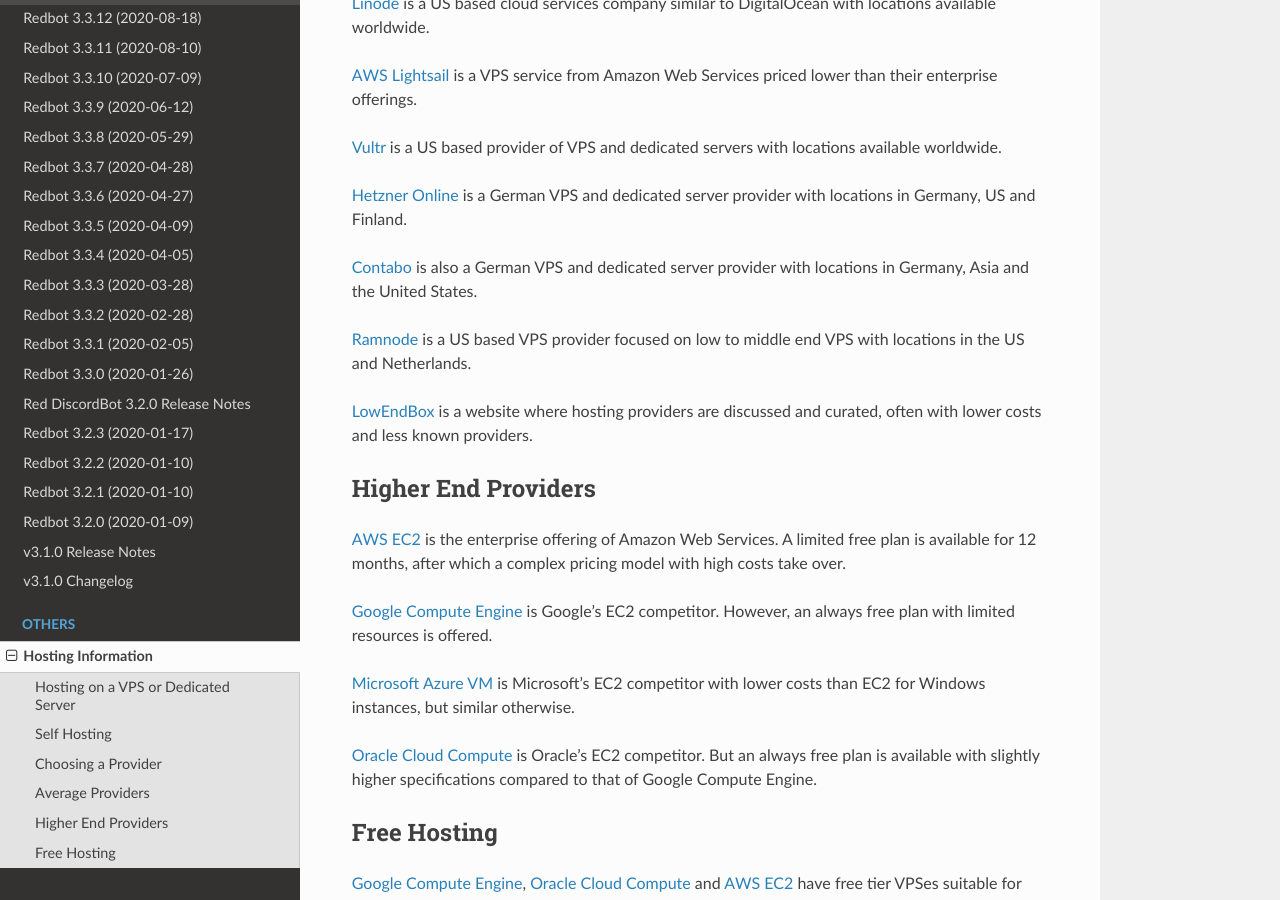
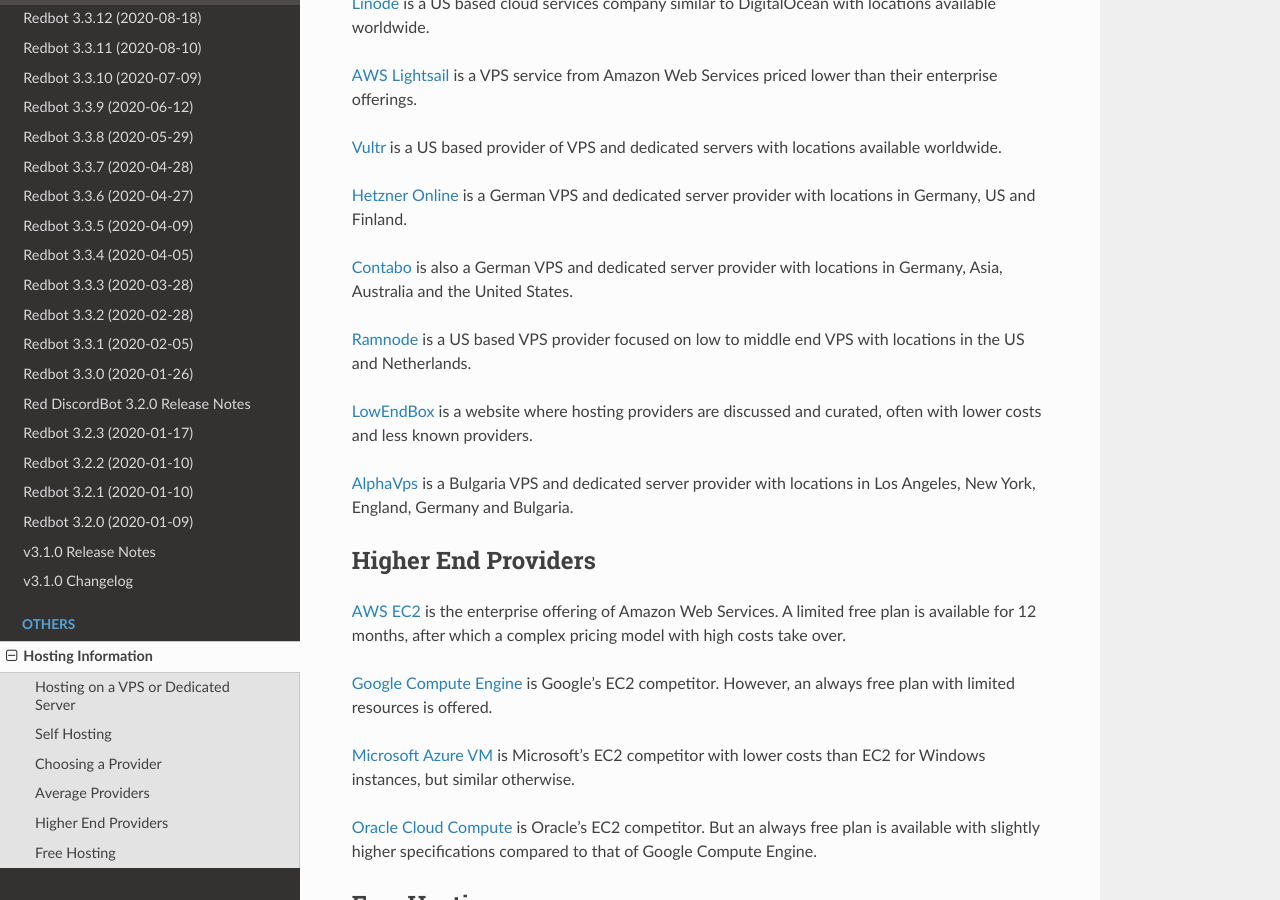
Before and after one commit to Renirous/Red-DiscordBot, a Sphinx documentation site: the page built from docs/host-list.rst, in a window 1280 px wide and 900 px high, scrolled down 1852 px. Built offline with Sphinx 7.4.7 and the Read the Docs theme 2.0.0, drawn with Linux system fonts in a browser that asks for light colours; pages that are not in the unit, such as notebooks, are missing from menus; the version number is read from the project's files by our own code.

Commit message:
[Docs] Update bot hosting list. (#5928)

```diff
--- a/docs/host-list.rst
+++ b/docs/host-list.rst
@@ -106,13 +106,16 @@
  provider with locations in Germany, US and Finland.
 
 | `Contabo <https://contabo.com/>`_ is also a German VPS and dedicated server provider
- with locations in Germany, Asia and the United States.
+ with locations in Germany, Asia, Australia and the United States.
 
 | `Ramnode <https://www.ramnode.com/>`_ is a US based VPS provider focused on
  low to middle end VPS with locations in the US and Netherlands.
 
 | `LowEndBox <http://lowendbox.com/>`_ is a website where hosting providers are
  discussed and curated, often with lower costs and less known providers.
+
+| `AlphaVps <https://alphavps.com>`_ is a Bulgaria VPS and dedicated server provider
+ with locations in Los Angeles, New York, England, Germany and Bulgaria.
 
 --------------------
 Higher End Providers
```
